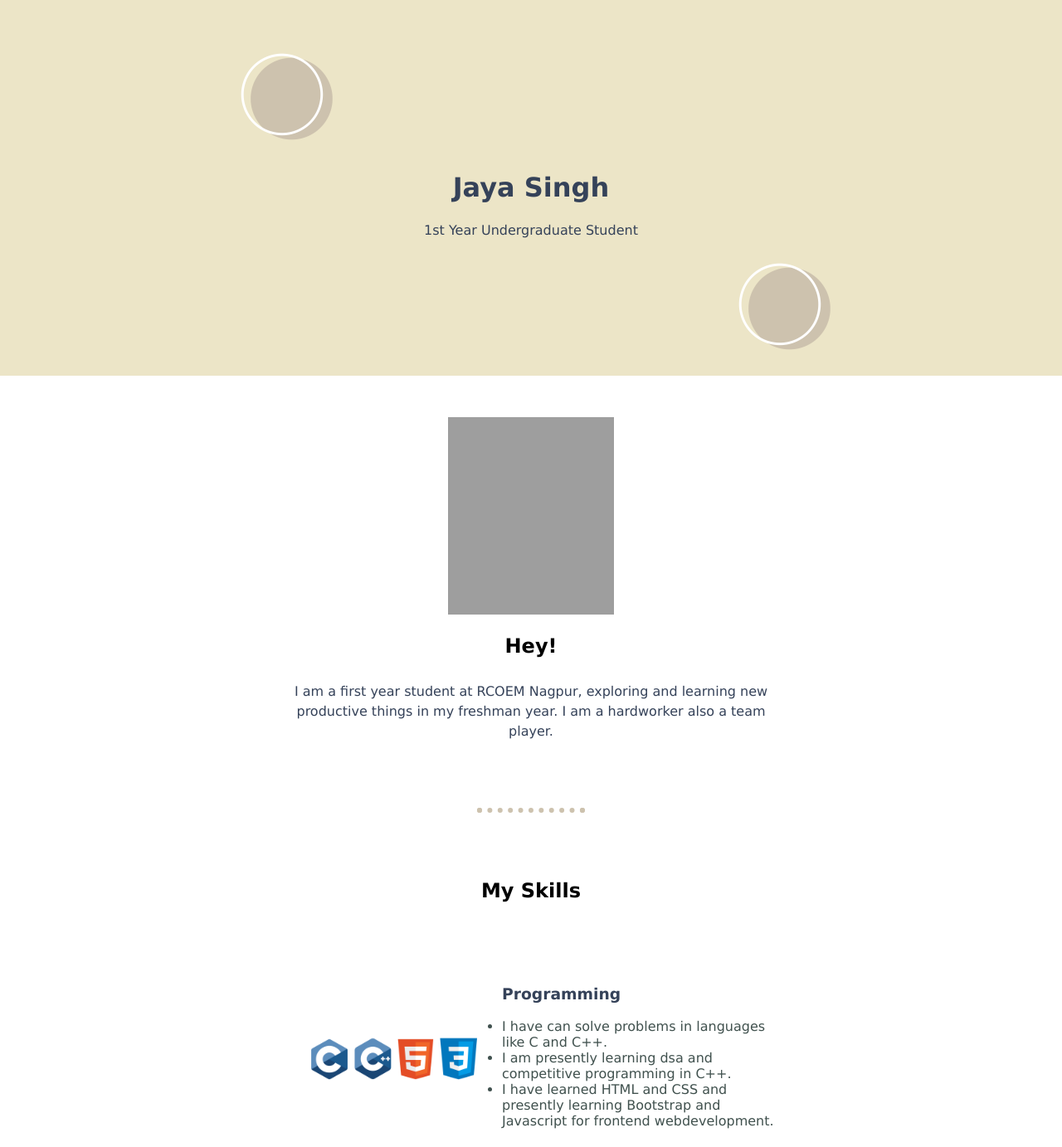
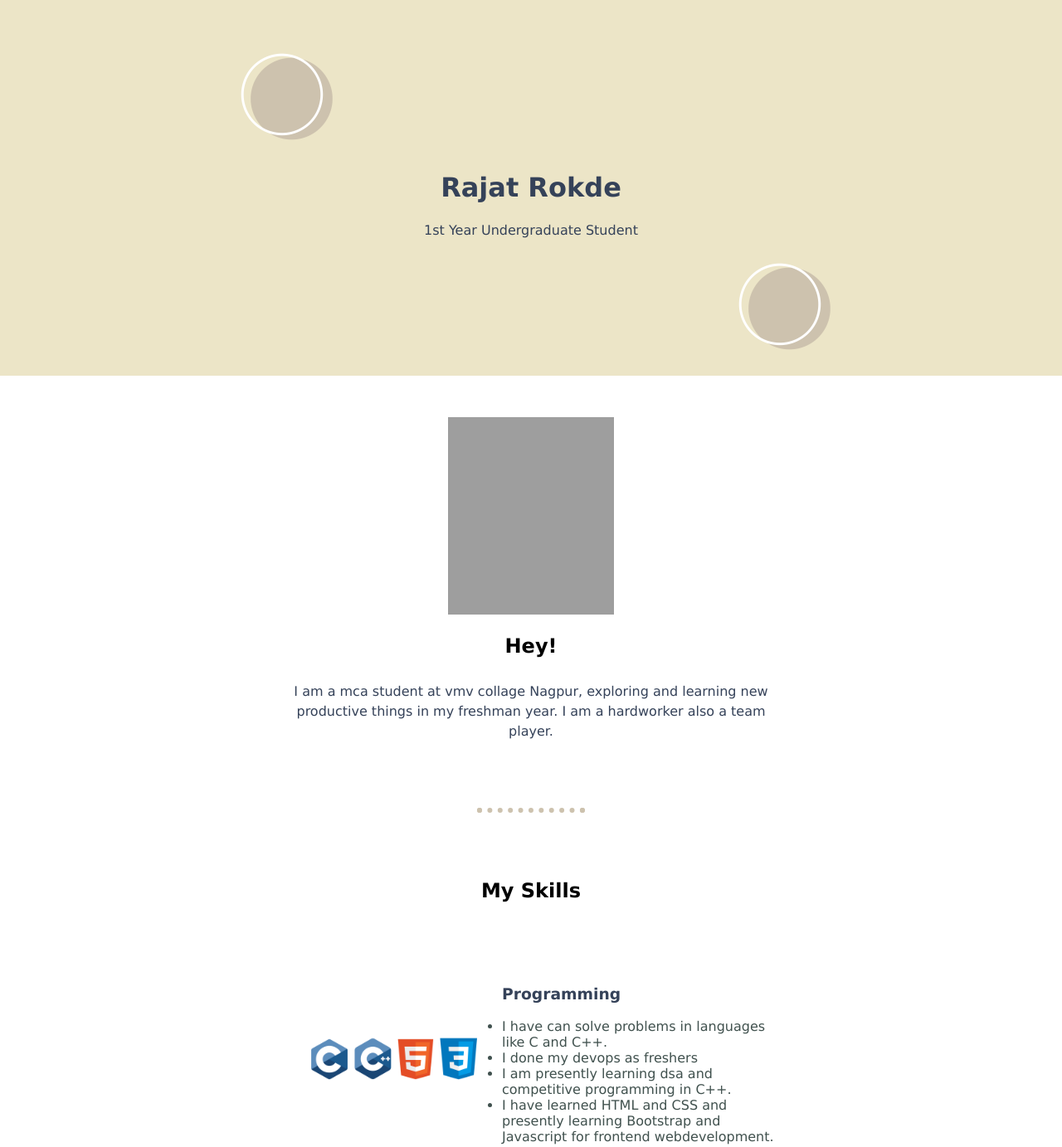
Before and after one commit to rajatrokde/protfolio-website, a plain HTML site: page index.html in a window 1280 px wide. Shown: the part 47-1430 px from the top of the page at 83% size. Drawn offline with Linux system fonts and the light colour scheme; grey boxes are pictures that could not be loaded.

Commit message:
added new code

```diff
--- a/index.html
+++ b/index.html
@@ -4,7 +4,7 @@
     <meta charset="UTF-8">
     <meta http-equiv="X-UA-Compatible" content="IE=edge">
     <meta name="viewport" content="width=device-width, initial-scale=1.0">
-    <title>Jaya Singh</title>
+    <title>Rajat Rokde</title>
     <link rel="stylesheet" href="styles.css">
 
 
@@ -13,7 +13,7 @@
 <body>
     <div class="top-container">
         <img class="topcloud" src="images/circle.png" alt="cloud">
-        <h1>Jaya Singh</h1>
+        <h1>Rajat Rokde</h1>
         <p>1st Year Undergraduate Student</p>
         <img class="bottomcloud" src="images/circle.png" alt="cloud">
     </div>
@@ -22,7 +22,7 @@
         <div class="profile">
           <img class="jaya" src="images/jaya.png" alt="jaya">
           <h2 class="hey">Hey!</h2>
-          <p class="intro">I am a first year student at RCOEM Nagpur, exploring and learning new productive things in my freshman year. I am a hardworker also a team player.</p>
+          <p class="intro">I am a mca student at vmv collage  Nagpur, exploring and learning new productive things in my freshman year. I am a hardworker also a team player.</p>
         </div>
         <hr>
         <div class="skills">
@@ -32,6 +32,7 @@
             <h3>Programming</h3>
             <ul>
               <li> I have can solve problems in languages like C and C++.</li>
+              <li> I done my devops as freshers</li>
               <li> I am presently learning dsa and competitive programming in C++. </li>
               <li>I have learned HTML and CSS and presently learning Bootstrap and Javascript for frontend webdevelopment.</li>
             </ul>
@@ -90,7 +91,7 @@
         <a class="footer-link" href="https://www.linkedin.com/in/jaya-singh-056387227/">LinkedIn</a>
         <a class="footer-link" href="https://twitter.com/jayasingh_14?t=0EgpWVahjni3ORcJCmdDtQ&s=08">Twitter</a>
         <a class="footer-link" href="https://instagram.com/jayasingh14_?igshid=YmMyMTA2M2Y=">Instagram</a>
-        <p class="copyright">© 2022 Jaya Singh</p>
+        <p class="copyright">© 2022 Rajat Rokde</p>
       </div>
 
 </body>
```
